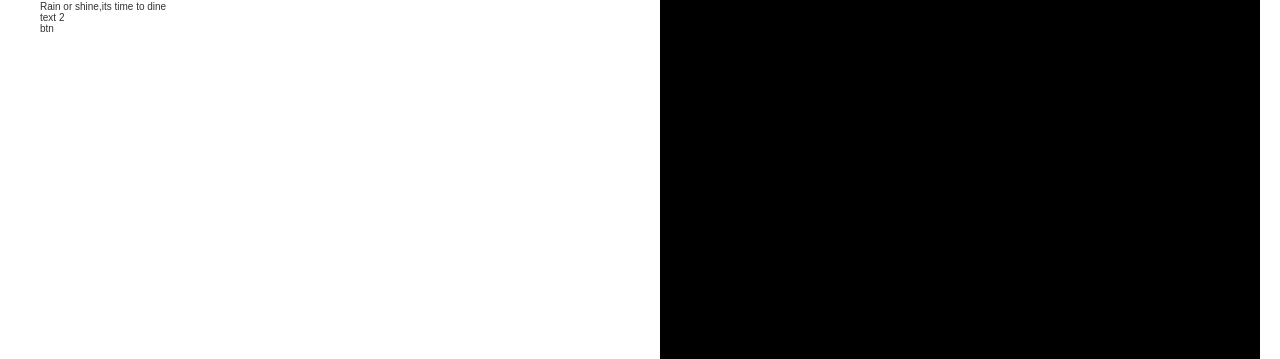
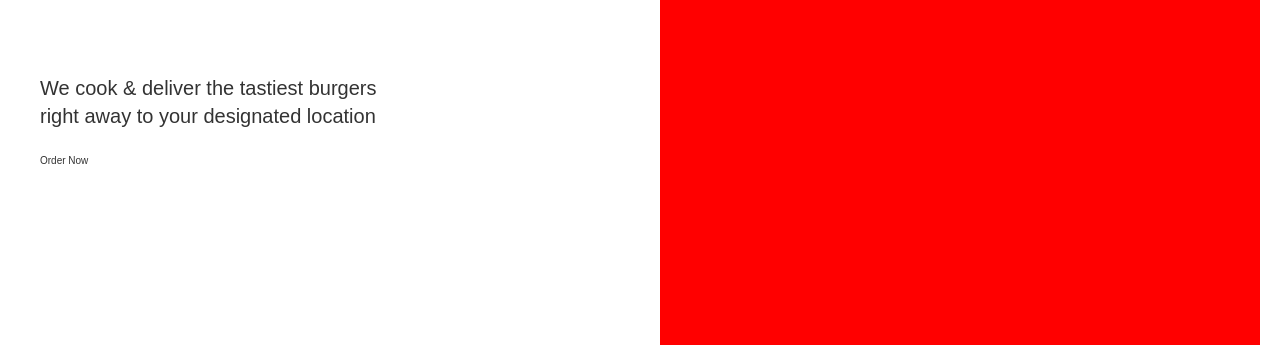
Before and after one commit to emperorluffy/kfcmtaani, a website: page index.html in a window 1280 px wide. Shown: the part 465-824 px from the top of the page. Drawn offline with Linux system fonts and the light colour scheme.

Commit message:
Text done

```diff
--- a/index.html
+++ b/index.html
@@ -46,10 +46,14 @@
         <div class="introduction">
           <div class="introduction__text">
             <div class="introduction__text-1">
-              Rain or shine,its time to dine
+              Rain or shine, <br />
+              its time to dine.
             </div>
-            <div class="introduction__text-2">text 2</div>
-            <div class="introduction__text-3 btn">btn</div>
+            <div class="introduction__text-2">
+              We cook & deliver the tastiest burgers <br />
+              right away to your designated location
+            </div>
+            <div class="introduction__text-3 btn">Order Now</div>
           </div>
           <div class="introduction__image">introctuction-image</div>
         </div>
--- a/sass/_layout.scss
+++ b/sass/_layout.scss
@@ -74,6 +74,7 @@
     width: 2rem;
   }
 }
+/*
 .introduction {
   height: 90%;
   width: 100%;
@@ -89,17 +90,63 @@
     justify-content: center;
 
     &__text-1 {
-      font-size: 3rem;
+      font-size: 80px; /* Large, impactful size
+      font-weight: 500;
+      line-height: 1.1; /* Tight line height like the image
+      letter-spacing: -0.04em; /* Tightening the letters
+      color: #000000;
+      margin: 0;
+    }
 
-      background-color: #000;
-    }
     &__text-2 {
     }
     &__text-3 {
     }
   }
   &__image {
-    background-color: #000;
     flex: 1;
+    background-color: red;
   }
 }
+
+  */
+.introduction {
+  display: flex;
+  align-items: center; /* Vertically centers the text vs the red box */
+  height: 80vh; /* Gives the section some height to breathe */
+
+  &__text {
+    flex: 1;
+    padding: 2rem;
+    display: flex;
+    flex-direction: column;
+    justify-content: center;
+
+    &-1 {
+      font-size: 5rem;
+      font-weight: 800; /* Increased weight to match your original goal */
+      line-height: 1.1;
+      letter-spacing: -0.04em;
+      color: #000000;
+      margin: 0;
+      text-transform: capitalize; /* Optional: makes it look more like a header */
+      margin-bottom: 8rem;
+    }
+    &-2 {
+      font-size: 2rem; // Smaller size for the subtext
+      font-weight: 400; // Lighter weight as seen in your screenshot
+      line-height: 1.4;
+      color: #333333;
+      margin-bottom: 2.5rem;
+    }
+  }
+
+  &-3 {
+  }
+
+  &__image {
+    flex: 1;
+    height: 100%;
+    background-color: red; // Placeholder for your burger image
+  }
+}
```
Also changed, not shown: css/style.css, 1 other file.
